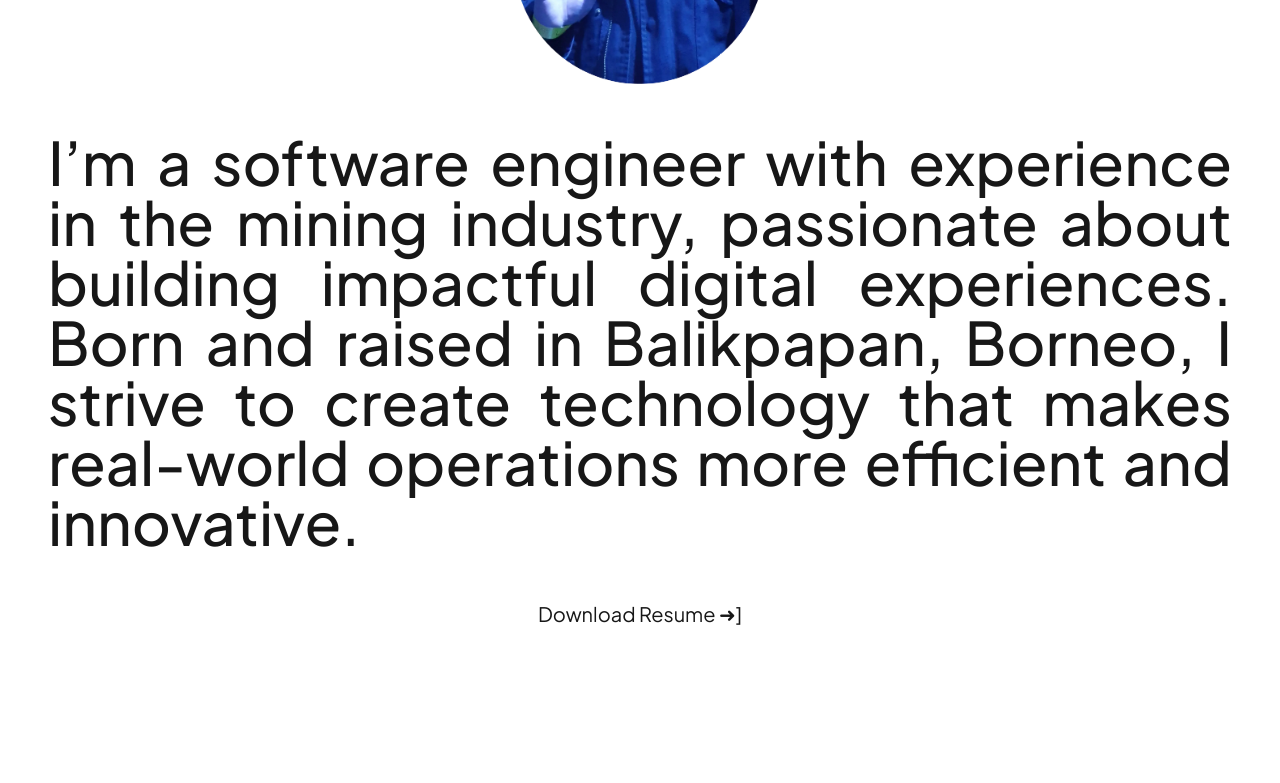
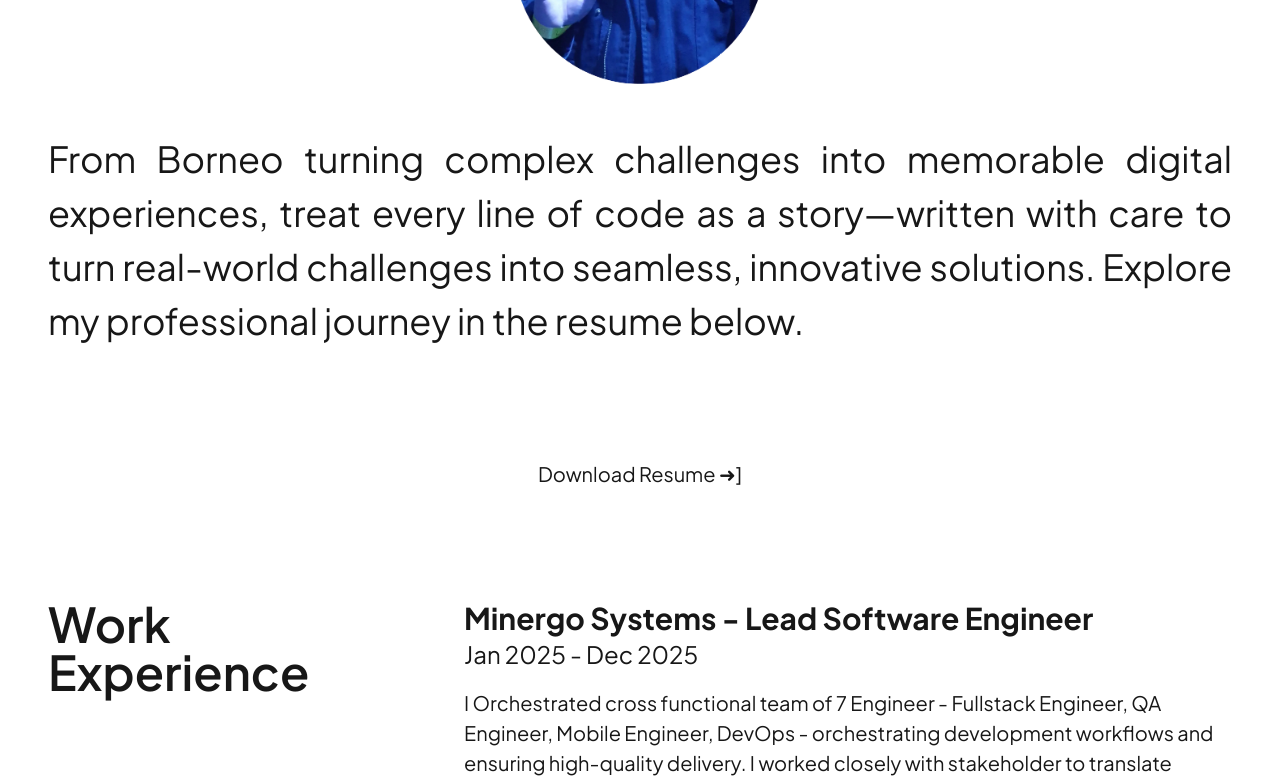
Before and after one commit to NasserAmbari/portfolio-v2, a Next.js app: page /about in a window 1280 px wide. Shown: the part 620-1403 px from the top of the page. Built offline with nearby package versions, Linux system fonts and the light colour scheme.

Commit message:
Changes Icon and add wrapper reveal

```diff
--- a/app/about/page.tsx
+++ b/app/about/page.tsx
@@ -1,6 +1,6 @@
 import RevealText from "@/components/ui/RevealText";
 import RevealMedia from "@/components/ui/RevealMedia";
-import { experiences } from "@/data/projects";
+import { experiences } from "@/data/experience";
 
 export const metadata = {
   title: "About",
@@ -8,7 +8,7 @@ export const metadata = {
 
 const About = () => {
   return (
-    <main className="flex flex-col gap-40">
+    <main className="flex flex-col gap-20 md:gap-28 w-full mx-auto">
       <div className="flex items-center flex-col justify-center gap-12 mt-4">
         <h1 className="text-5xl font-bold">
           <RevealText
@@ -35,9 +35,9 @@ const About = () => {
           aspectRatio="[3/4]"
         />
 
-        <p className="text-xl md:text-4xl lg:text-6xl text-justify w-full font-medium mx-auto">
+        <p className="text-xl md:text-3xl lg:text-4xl text-justify mx-auto leading-normal">
           <RevealText
-            text={`I’m a software engineer with experience in the mining industry, passionate about building impactful digital experiences. Born and raised in Balikpapan, Borneo, I strive to create technology that makes real-world operations more efficient and innovative.`}
+            text={`From Borneo turning complex challenges into memorable digital experiences, treat every line of code as a story—written with care to turn real-world challenges into seamless, innovative solutions. Explore my professional journey in the resume below.`}
             mode="word"
             threshold={0.025}
             stagger={0.1}
@@ -45,7 +45,7 @@ const About = () => {
             trigger="none"
           />
         </p>
-
+      </div>
       <button className="self-start text-sm md:text-md w-52 mx-auto">
         <div className="flex items-center justify-center mx-auto text-xl">
           <RevealText
@@ -57,9 +57,8 @@ const About = () => {
           />
         </div>
       </button>
-      </div>
+      {/* Experience Section */}
 
-      {/* Experience Section */}
       <div className="grid grid-cols-1 lg:grid-cols-[1fr_2fr] gap-8 items-start mlg:gap-0 md:text-5xl">
         <h2 className="text-4xl md:text-5xl font-semibold mb-4 md:mb-0 lg:sticky lg:top-20 lg:bottom-20 lg:pb-4 self-start">
           <RevealText
--- /dev/null
+++ b/components/ui/RevealWrapper.tsx
@@ -0,0 +1,72 @@
+"use client";
+
+import { motion, useAnimation } from "framer-motion";
+import { ReactNode, useCallback } from "react";
+import { useRevealAnimation } from "@/hooks/useRevealAnimation";
+
+type Trigger = "viewport" | "none";
+
+interface RevealWrapperProps {
+  children: ReactNode;
+  delay?: number;
+  className?: string;
+  direction?: "up" | "down" | "left" | "right";
+  trigger?: Trigger;
+  threshold?: number;
+}
+
+export default function RevealWrapper({
+  children,
+  delay = 0,
+  className = "",
+  direction = "up",
+  trigger = "viewport",
+  threshold = 0.3,
+}: RevealWrapperProps) {
+  const controls = useAnimation();
+
+  const { x: xOffset, y: yOffset } = (() => {
+    switch (direction) {
+      case "up":
+        return { x: 0, y: 40 };
+      case "down":
+        return { x: 0, y: -40 };
+      case "left":
+        return { x: 40, y: 0 };
+      case "right":
+        return { x: -40, y: 0 };
+      default:
+        return { x: 0, y: 40 };
+    }
+  })();
+
+  const ref = useRevealAnimation<HTMLDivElement>({
+    trigger,
+    threshold,
+    onPlay: useCallback(() => {
+      controls.start({
+        opacity: 1,
+        x: 0,
+        y: 0,
+        transition: { duration: 0.7, delay, ease: [0.25, 0.46, 0.45, 0.94] },
+      });
+    }, [controls, delay]),
+    onReset: useCallback(() => {
+      controls.start({ opacity: 0, x: xOffset, y: yOffset });
+    }, [controls, xOffset, yOffset]),
+    onSnap: useCallback(() => {
+      controls.set({ opacity: 1, x: 0, y: 0 });
+    }, [controls]),
+  });
+
+  return (
+    <motion.div
+      ref={ref}
+      initial={{ opacity: 0, x: xOffset, y: yOffset }}
+      animate={controls}
+      className={className}
+    >
+      {children}
+    </motion.div>
+  );
+}
--- /dev/null
+++ b/data/experience.ts
@@ -0,0 +1,40 @@
+export interface Experience {
+  company: string;
+  title: string;
+  duration: string;
+  description: string;
+}
+
+export const experiences: Experience[] = [
+  {
+    company: "Minergo Systems",
+    title: "Lead Software Engineer",
+    duration: "Jan 2025 - Dec 2025",
+    description:
+      "I Orchestrated cross functional team of  7 Engineer - Fullstack Engineer, QA Engineer, Mobile Engineer, DevOps - orchestrating development workflows and ensuring high-quality delivery. I worked closely with stakeholder to translate business requirement into scalable technical solutions. while maintaining clear communication and strategic alignment.",
+  },
+
+  {
+    company: "Minergo Systems",
+    title: "Fullstack Engineer",
+    duration: "Sep 2024 - Jan 2025",
+    description:
+      "Played a key role in  building a real-time Fleet Management System across web and IoT platforms using JavaScript, MQTT, and WebSocket — now deployed to 900+ vehicles. I also created key technical documentation to maintain standards and align engineering with business needs.",
+  },
+
+  {
+    company: "PT. Karya Bersama Anugerah",
+    title: "IT Support",
+    duration: "Mar 2021 - Dec 2023",
+    description:
+      "I built and maintained responsive, user-friendly WordPress websites, focusing not just on functionality but on user experience. At the same time, I supported computer systems and multimedia equipment, handling installations and troubleshooting to ensure smooth operations.",
+  },
+
+  {
+    company: "Caseku.bpn",
+    title: "Freelance Fullstack Engineer",
+    duration: "Sep 2021 - Jan 2021",
+    description:
+      "This was my first time building a Laravel-based production tracking system. It challenged me to quickly learn the framework while delivering a reliable solution aligned with operational needs. Through this project, I strengthened my backend architecture and database design skills, and saw how technology can improve production visibility and efficiency.",
+  },
+];
--- a/data/projects.ts
+++ b/data/projects.ts
@@ -4,15 +4,8 @@ export interface Project {
   description: string;
   longDescription: string;
   imageUrl: string;
-  techStack: string[];
+  techStack: { icon: string; label: string }[];
   year: string;
-}
-
-export interface Experience {
-  company: string;
-  title: string;
-  duration: string;
-  description: string;
 }
 
 export const projects: Project[] = [
@@ -24,12 +17,14 @@ export const projects: Project[] = [
       "A scalable Fleet Management System designed to process real-time vehicle telemetry, safety-critical events, and high-volume IoT data from 900+ trucks operating concurrently. The platform enables operations teams to monitor vehicle movements, detect safety incidents, and respond faster through live dashboards and real-time alerting mechanisms.",
     imageUrl: "/assets/project_famous.webp",
     techStack: [
-      "React.js",
-      "Express",
-      "MySQL",
-      "Restful API",
-      "MQTT",
-      "WebSocket",
+      { icon: "simple-icons:react", label: "React" },
+      { icon: "simple-icons:express", label: "Express" },
+      { icon: "simple-icons:nodedotjs", label: "Node.js" },
+      { icon: "simple-icons:mysql", label: "MySQL" },
+      { icon: "simple-icons:postgresql", label: "PostgreSQL" },
+      { icon: "mdi:api", label: "Restful API" },
+      { icon: "simple-icons:mqtt", label: "MQTT" },
+      { icon: "mdi:connection", label: "WebSocket" },
     ],
     year: "2025",
   },
@@ -41,12 +36,14 @@ export const projects: Project[] = [
       "Famous Lite is a lightweight Fleet Monitoring application designed to monitor HRGA operational units such as buses, providing real-time visibility into vehicle location, movement, and basic operational status. More than 20 Units connected to this platform. The platform helps HRGA teams ensure transportation availability, improve monitoring efficiency, and support daily operational coordination.",
     imageUrl: "/assets/project_famous_lite.webp",
     techStack: [
-      "React",
-      "Node.js",
-      "MongoDB",
-      "WebSocket",
-      "MQTT",
-      "Restful API",
+      { icon: "simple-icons:react", label: "React" },
+      { icon: "simple-icons:nodedotjs", label: "Node.js" },
+      { icon: "simple-icons:express", label: "Express" },
+      { icon: "simple-icons:mysql", label: "MySQL" },
+      { icon: "simple-icons:postgresql", label: "PostgreSQL" },
+      { icon: "mdi:connection", label: "WebSocket" },
+      { icon: "simple-icons:mqtt", label: "MQTT" },
+      { icon: "mdi:api", label: "Restful API" },
     ],
     year: "2025",
   },
@@ -57,7 +54,12 @@ export const projects: Project[] = [
     longDescription:
       "HRIS is a centralized human resource platform built to optimize workforce administration by automating HR processes, improving data integrity, and enabling better decision-making through real-time insights and reporting. (Unfinished)",
     imageUrl: "/assets/project_hris.webp",
-    techStack: ["Laravel", "Blade", "MySQL", "Restful API"],
+    techStack: [
+      { icon: "simple-icons:laravel", label: "Laravel" },
+      { icon: "simple-icons:blade", label: "Blade" },
+      { icon: "simple-icons:mysql", label: "MySQL" },
+      { icon: "mdi:api", label: "Restful API" },
+    ],
     year: "2025",
   },
   {
@@ -67,7 +69,10 @@ export const projects: Project[] = [
     longDescription:
       "A leading source of information for investor and prospective investor about Wulandari Bangun Laksana, Tbk. Company and their product. Their product is Balikpapan Superblock.",
     imageUrl: "/assets/project_wbl.webp",
-    techStack: ["Divi", "Wordpress"],
+    techStack: [
+      { icon: "simple-icons:elementor", label: "Elementor" },
+      { icon: "simple-icons:wordpress", label: "WordPress" },
+    ],
     year: "2023",
   },
   {
@@ -77,7 +82,11 @@ export const projects: Project[] = [
     longDescription:
       "My first project was to tackle item production tracking. The system I created includes order input, tracking how far the case has been made, printing receipts and packaging. the system was terminated at February 2024.",
     imageUrl: "/assets/project_caseku.webp",
-    techStack: ["Laravel", "Blade", "MySQL", "Restful API"],
+    techStack: [
+      { icon: "simple-icons:laravel", label: "Laravel" },
+      { icon: "simple-icons:mysql", label: "MySQL" },
+      { icon: "mdi:api", label: "Restful API" },
+    ],
     year: "2023",
   },
   {
@@ -87,42 +96,12 @@ export const projects: Project[] = [
     longDescription:
       "A beautifully designed wedding invitation website that allows couples to create and share their special day details with guests. The site features a modern design and responsive layout.",
     imageUrl: "/assets/project_wedding_invitation.webp",
-    techStack: ["HTML", "CSS", "JavaScript"],
+    techStack: [
+      { icon: "simple-icons:html5", label: "HTML5" },
+      { icon: "simple-icons:css3", label: "CSS3" },
+      { icon: "simple-icons:javascript", label: "JavaScript" },
+    ],
     year: "2023",
-  },
-];
-
-export const experiences: Experience[] = [
-  {
-    company: "Minergo Systems",
-    title: "Lead Software Engineer",
-    duration: "Jan 2025 - Dec 2025",
-    description:
-      "I Orchestrated cross functional team of  7 Engineer - Fullstack Engineer, QA Engineer, Mobile Engineer, DevOps - orchestrating development workflows and ensuring high-quality delivery. I worked closely with stakeholder to translate business requirement into scalable technical solutions. while maintaining clear communication and strategic alignment.",
-  },
-
-  {
-    company: "Minergo Systems",
-    title: "Fullstack Engineer",
-    duration: "Sep 2024 - Jan 2025",
-    description:
-      "Played a key role in  building a real-time Fleet Management System across web and IoT platforms using JavaScript, MQTT, and WebSocket — now deployed to 900+ vehicles. I also created key technical documentation to maintain standards and align engineering with business needs.",
-  },
-
-  {
-    company: "PT. Karya Bersama Anugerah",
-    title: "IT Support",
-    duration: "Mar 2021 - Dec 2023",
-    description:
-      "I built and maintained responsive, user-friendly WordPress websites, focusing not just on functionality but on user experience. At the same time, I supported computer systems and multimedia equipment, handling installations and troubleshooting to ensure smooth operations.",
-  },
-
-  {
-    company: "Caseku.bpn",
-    title: "Freelance Fullstack Engineer",
-    duration: "Sep 2021 - Jan 2021",
-    description:
-      "This was my first time building a Laravel-based production tracking system. It challenged me to quickly learn the framework while delivering a reliable solution aligned with operational needs. Through this project, I strengthened my backend architecture and database design skills, and saw how technology can improve production visibility and efficiency.",
   },
 ];
 
```
Also changed, not shown: app/page.tsx (+5 -5 lines), app/projects/[detailProject]/page.tsx (+9 -13 lines), app/home/About.tsx (renamed from app/_section/About.tsx), app/home/Contact.tsx (renamed from app/_section/Contact.tsx), app/home/Hero.tsx (renamed from app/_section/Hero.tsx), app/home/Project.tsx (renamed from app/_section/Project.tsx), app/home/TechStack.tsx (renamed from app/_section/TechStack.tsx). Lines whose indentation alone changed are shown as unchanged.
